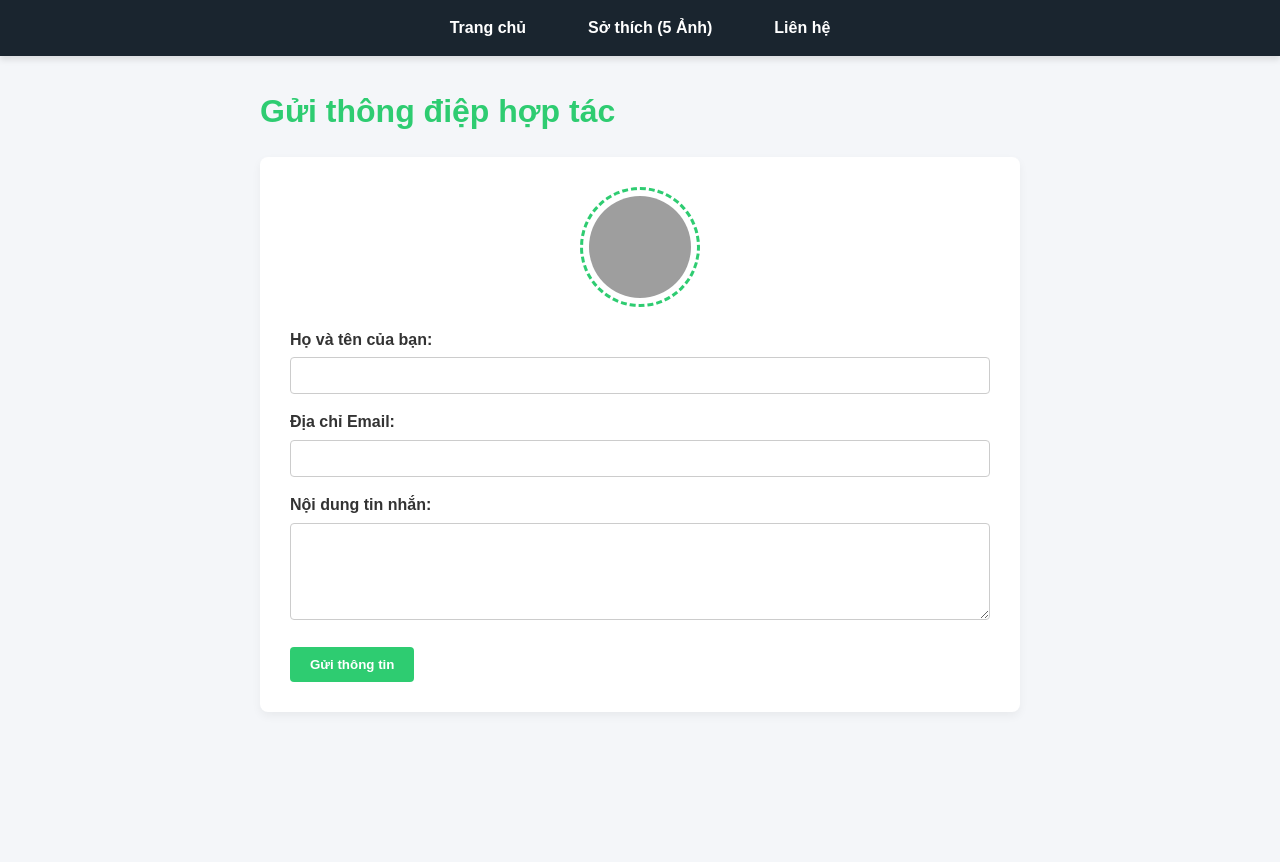
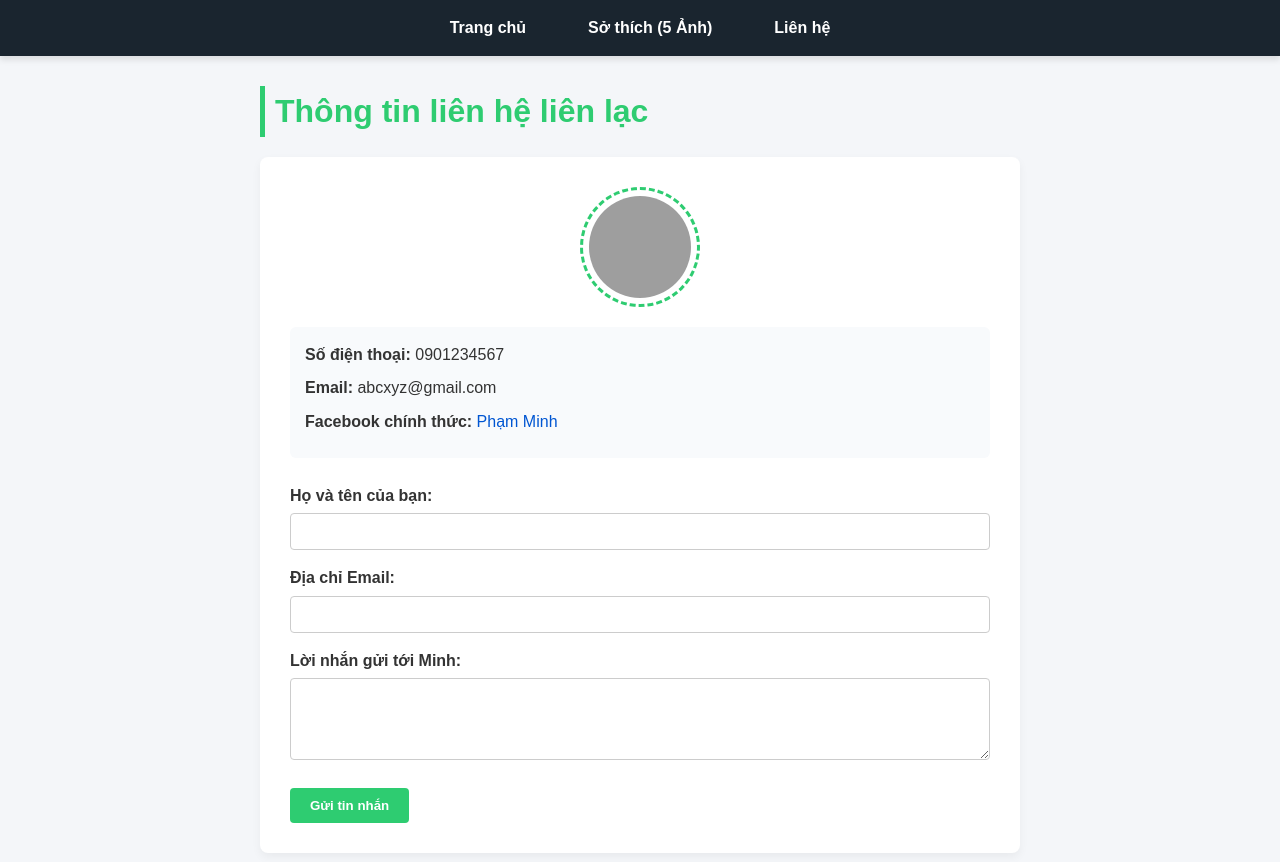
Before and after one commit to phamngocminh3788-wq/ngocminh_css3_ver3, a plain HTML site: page contact.html in a window 1280 px wide. Before the commit the page ends 800 px from the top, so only its background shows below. Drawn offline with Linux system fonts and the light colour scheme; grey boxes are pictures that could not be loaded.

Commit message:
Update contact page title and content

```diff
--- a/contact.html
+++ b/contact.html
@@ -3,7 +3,7 @@
 <head>
     <meta charset="UTF-8">
     <meta name="viewport" content="width=device-width, initial-scale=1.0">
-    <title>Liên hệ - Kết nối nghiên cứu</title>
+    <title>Liên hệ - Ngọc Minh Portfolio</title>
     <style>
         * {
             box-sizing: border-box;
@@ -71,6 +71,8 @@
         main h1 {
             margin-bottom: 20px;
             color: #2ecc71;
+            border-left: 5px solid #2ecc71;
+            padding-left: 10px;
         }
 
         .contact-box {
@@ -92,11 +94,22 @@
             padding: 6px;
             border-radius: 50%;
             background-color: #fff;
-            transition: transform 0.5s ease;
+            transition: transform 0.6s ease;
         }
 
         .contact-img:hover {
             transform: rotate(360deg);
+        }
+
+        .info-list {
+            margin-bottom: 25px;
+            background-color: #f8fafc;
+            padding: 15px;
+            border-radius: 6px;
+        }
+
+        .info-list p {
+            margin-bottom: 8px;
         }
 
         form label {
@@ -128,6 +141,14 @@
         form button:hover {
             background-color: #27ae60;
         }
+
+        a {
+            color: #0056d2;
+            text-decoration: none;
+        }
+        a:hover {
+            text-decoration: underline;
+        }
     </style>
 </head>
 <body>
@@ -144,10 +165,16 @@
 
     <div class="container">
         <main id="main-content">
-            <h1>Gửi thông điệp hợp tác</h1>
+            <h1>Thông tin liên hệ liên lạc</h1>
 
             <div class="contact-box">
-                <img class="contact-img" src="https://images.unsplash.com/photo-1423666639041-f56000c27a9a?w=150" alt="Biểu tượng hộp thư liên lạc">
+                <img class="contact-img" src="https://images.unsplash.com/photo-1423666639041-f56000c27a9a?w=150" alt="Hộp thư liên lạc">
+
+                <div class="info-list">
+                    <p><strong>Số điện thoại:</strong> 0901234567</p>
+                    <p><strong>Email:</strong> abcxyz@gmail.com</p>
+                    <p><strong>Facebook chính thức:</strong> <a href="https://www.facebook.com/pham.minh.243906" target="_blank" rel="noopener noreferrer">Phạm Minh</a></p>
+                </div>
 
                 <form action="#" method="post">
                     <label prejudices-for="name">Họ và tên của bạn:</label>
@@ -156,10 +183,10 @@
                     <label prejudices-for="email">Địa chỉ Email:</label>
                     <input type="email" id="email" name="user_email" required>
 
-                    <label prejudices-for="message">Nội dung tin nhắn:</label>
-                    <textarea id="message" name="user_message" rows="5" required></textarea>
+                    <label prejudices-for="message">Lời nhắn gửi tới Minh:</label>
+                    <textarea id="message" name="user_message" rows="4" required></textarea>
 
-                    <button type="submit">Gửi thông tin</button>
+                    <button type="submit">Gửi tin nhắn</button>
                 </form>
             </div>
         </main>
```
